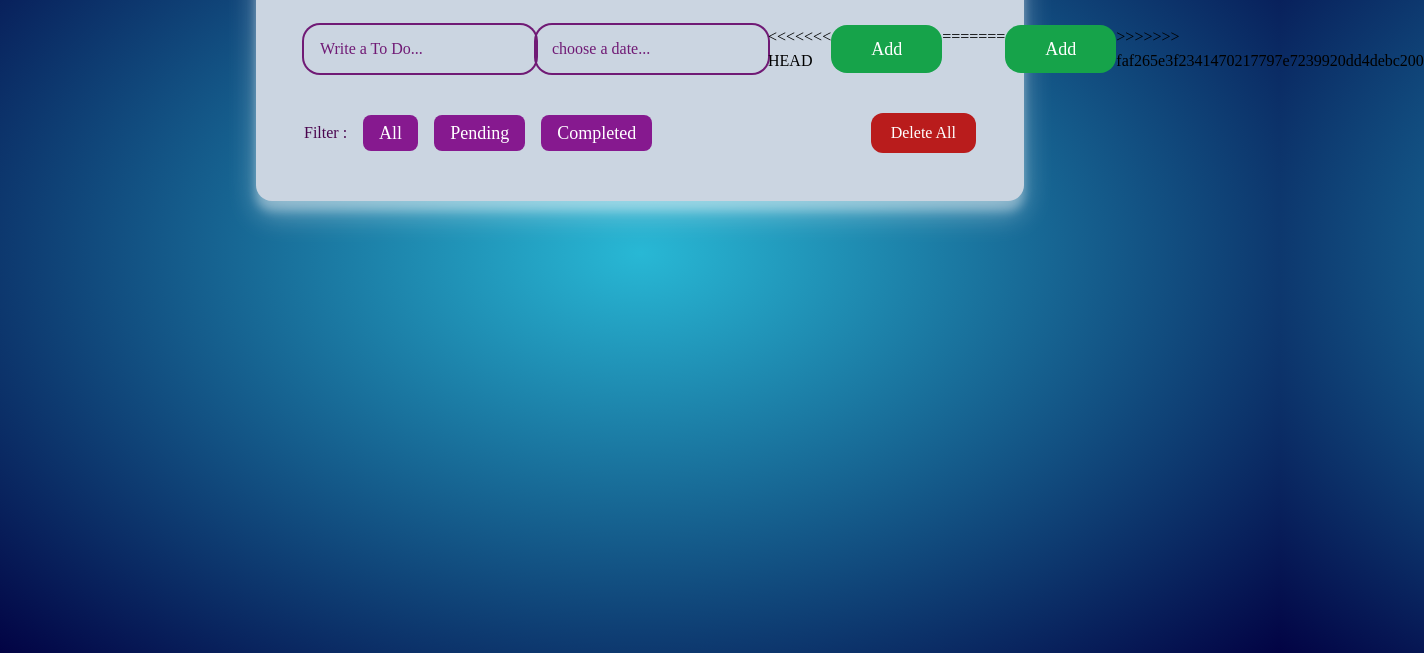
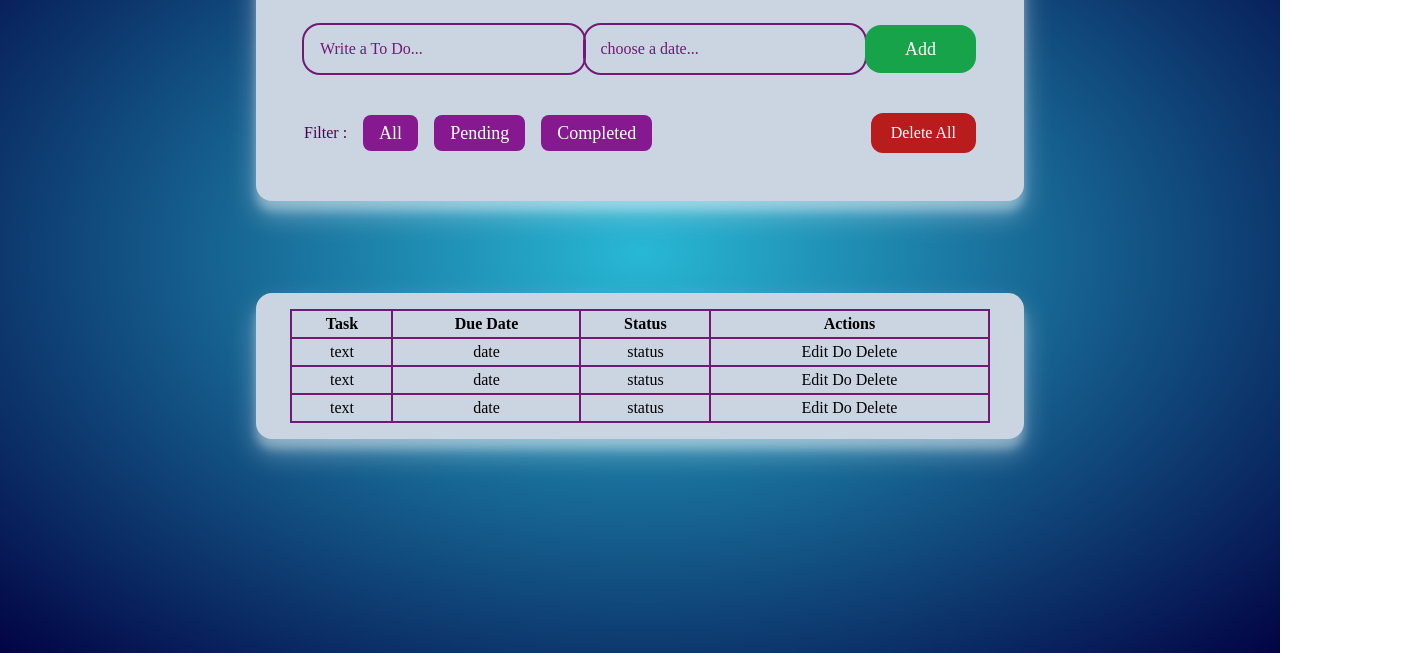
Before and after one commit to AMHBI/To-Do-app, a website: page index.html in a window 1280 px wide. Shown: the part 147-800 px from the top of the page, 1424 px wide, since content can reach past the window. Drawn offline with Linux system fonts and the light colour scheme.

Commit message:
add table layout sample

```diff
--- a/css/input.css
+++ b/css/input.css
@@ -9,6 +9,11 @@
     @apply min-h-20 w-11/12 md:w-3/5 p-12 bg-slate-300 absolute
         top-12 left-[4%] md:left-[20%] flex flex-wrap justify-center
         gap-10 items-center shadow-box rounded-2xl;
+  }
+  .table-container {
+    @apply min-h-20 w-11/12 md:w-3/5 p-4 bg-slate-300 absolute
+         left-[4%] md:left-[20%] flex flex-wrap justify-center
+        gap-10 items-center shadow-box rounded-2xl top-[90%] md:top-[55%];
   }
 }
 @layer components {
--- a/index.html
+++ b/index.html
@@ -30,11 +30,7 @@
             onblur="this.type='text'"
             id="to-do-date"
             class="input" />
-<<<<<<< HEAD
           <button id="add-button" class="add-button">Add</button>
-=======
-          <button class="add-button">Add</button>
->>>>>>> faf265e3f2341470217797e7239920dd4debc200
         </div>
         <div
           id="filter"
@@ -55,7 +51,50 @@
         </div>
       </div>
     </div>
-    <div id="table"></div>
+    <div id="table" class="table-container">
+      <table class="table-auto w-[100%] md:w-[95%] text-center ">
+        <thead >
+          <tr class="*:border-2 *:border-collapse *:border-fuchsia-900 rounded-lg">
+            <th>Task</th>
+            <th>Due Date</th>
+            <th>Status</th>
+            <th>Actions</th>
+          </tr>
+        </thead>
+        <tbody id="todo-list" class="*:border-2 *:border-collapse *:border-fuchsia-900">
+          <tr class="*:border-2 *:border-collapse *:border-fuchsia-900">
+            <td>text</td>
+            <td>date</td>
+            <td>status</td>
+            <td >
+              <button>Edit</button>
+              <button>Do</button>
+              <button>Delete</button>
+            </td>
+          </tr>
+          <tr class="*:border-2 *:border-collapse *:border-fuchsia-900">
+            <td>text</td>
+            <td>date</td>
+            <td>status</td>
+            <td>
+              <button>Edit</button>
+              <button>Do</button>
+              <button>Delete</button>
+            </td>
+          </tr>
+          <tr class="*:border-2 *:border-collapse *:border-fuchsia-900">
+            <td>text</td>
+            <td>date</td>
+            <td>status</td>
+            <td>
+              <button>Edit</button>
+              <button>Do</button>
+              <button>Delete</button>
+            </td>
+          </tr>
+        </tbody>
+      </table>
+    </div>
     <script src="./js/app.js"></script>
   </body>
 </html>
```
Also changed, not shown: css/main.css.
